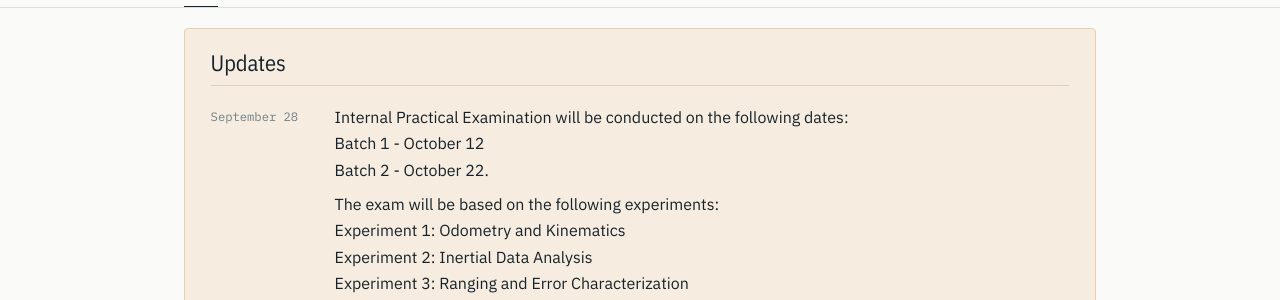
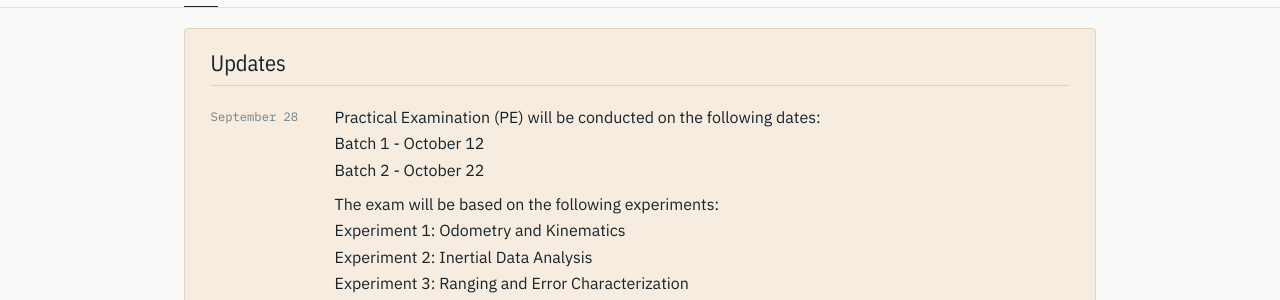
Before and after one commit to uhvardhan/sensors-actuators-lab, a Jekyll site: the page built from index.md, in a window 1280 px wide and 900 px high. Shown: the part 160-460 px from the top of the window. Built offline with Jekyll 4.4.1, drawn with Linux system fonts in a browser that asks for light colours.

Commit message:
Update practical examination announcement wording

```diff
--- a/_data/updates.yml
+++ b/_data/updates.yml
@@ -2,9 +2,9 @@
 
 - date: "September 28"
   body: |-
-    Internal Practical Examination will be conducted on the following dates:\\
+    Practical Examination (PE) will be conducted on the following dates:\\
     Batch 1 - October 12\\
-    Batch 2 - October 22.
+    Batch 2 - October 22
 
     The exam will be based on the following experiments:\\
     Experiment 1: Odometry and Kinematics\\
```
